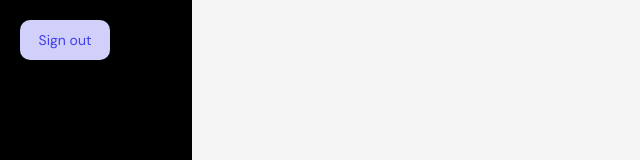
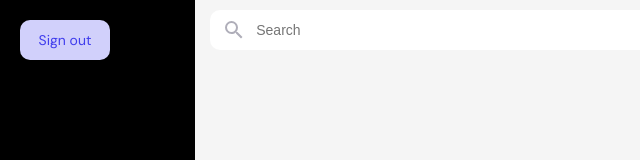
Before and after one commit to daniela142/front-end, a React (Create React App) app: page / in a window 1280 px wide. Shown: the top 160 px of the page, without its empty margins (0-640 px from the left). Built offline with nearby package versions, Linux system fonts and the light colour scheme; sample sign-in values are in the browser's storage.

Commit message:
search bar/dashboard edits

```diff
--- a/src/dashboard/components/Dashboard.js
+++ b/src/dashboard/components/Dashboard.js
@@ -1,7 +1,7 @@
 import React, { useEffect } from "react";
 import { useNavigate } from "react-router-dom";
 import "../style/dashboard.css";
-import { SearchBar } from "../components/searchbar";
+import { SearchBar } from "./searchbar";
 
 export const Dashboard = _ => {
     let navigate = useNavigate();
@@ -41,6 +41,13 @@ export const Dashboard = _ => {
                         Sign out
                     </button>
                 </div>
+            <div className="search">
+                    <SearchBar/>
+            </div>
+            <div>
+
+            </div>
+
              </div>
     );
 }
--- a/src/dashboard/components/searchbar.js
+++ b/src/dashboard/components/searchbar.js
@@ -1,23 +1,19 @@
 import React from "react";
 import "../style/searchbar.css"
-import SearchIcon from '@mui/icons-material/Search';
+import SearchIcon from '../svg/searchIcon';
 
-/**
- * Component for rendering a search bar with a search input field.
- * Allows users to search for businesses, CCF, SOPs, or keywords.
- */
 export const SearchBar = () => {
     return (
         <div className="search-bar">
             {/* Search container */}
             <div className="search-container">
                 {/* Search icon */}
-                <SearchIcon className="search-icon" />
+                <SearchIcon />
                 {/* Input field for search */}
                 <input
                     type="text"
                     id="searchInput"
-                    placeholder="Search for business, CCF, SOPs or keywords"
+                    placeholder="Search"
                 />
             </div>
         </div>
--- a/src/dashboard/style/dashboard.css
+++ b/src/dashboard/style/dashboard.css
@@ -2,6 +2,7 @@
   width: 100%;
   height: 100%;
   background-color: #F5F5F5;
+  display: flex;
   position: fixed;
   overflow: scroll;
 }
@@ -23,7 +24,14 @@
 
 .sidebar {
   height: 100%;
-  width: 15%;
+  width: 18%;
   background-color: black;
   color: white;
+}
+
+.search {
+  display: grid;
+  height: -moz-fit-content;
+  height: fit-content;
+  width: 100%;
 }/*# sourceMappingURL=dashboard.css.map */
--- a/src/dashboard/style/dashboard.scss
+++ b/src/dashboard/style/dashboard.scss
@@ -2,6 +2,7 @@
     width: 100%;
     height: 100%;
     background-color: #F5F5F5;
+    display: flex;
     position: fixed;
     overflow: scroll;
 }
@@ -23,7 +24,13 @@
 
 .sidebar{
     height: 100%;
-    width: 15%;
+    width: 18%;
     background-color: black;
     color: white;
 }
+
+.search{
+    display: grid;
+    height: fit-content;
+    width: 100%;
+}
--- a/src/dashboard/style/searchbar.css
+++ b/src/dashboard/style/searchbar.css
@@ -1,12 +1,18 @@
 .search-bar {
-  width: calc(100vw - 240px - 8vw - 15vw - 4vw);
+  background-color: white;
+  margin-left: 15px;
+  margin-right: 200px;
+  border-radius: 10px;
+  margin-top: 10px;
 }
 
 .search-container {
   position: relative;
   display: flex;
   align-items: center;
-  width: 100%;
+  width: 98%;
+  height: 40px;
+  margin-left: 12px;
 }
 
 .search-container input[type=text] {
@@ -16,8 +22,11 @@
   font-size: 14px;
   flex: 1;
   box-shadow: none;
-  height: 50px;
-  text-indent: 12px;
+  height: 30px;
+  width: -moz-fit-content;
+  width: fit-content;
+  text-indent: 6px;
+  outline: none;
 }
 
 .search-icon {
--- a/src/dashboard/style/searchbar.scss
+++ b/src/dashboard/style/searchbar.scss
@@ -1,13 +1,21 @@
-$search-bar-width: calc(100vw - 240px - 8vw - 15vw - 4vw);
+
 .search-bar {
-  width: $search-bar-width;
+  background-color: white;
+  margin-left: 15px;
+  margin-right: 200px;
+  border-radius: 10px;
+  margin-top: 10px;
 }
 
 .search-container {
   position: relative;
   display: flex;
   align-items: center;
-  width: 100%;
+  width: 98%;
+  height: 40px;
+  margin-left: 12px;
+
+
 }
 
 .search-container input[type=text] {
@@ -19,8 +27,10 @@ $search-bar-width: calc(100vw - 240px - 8vw - 15vw - 4vw);
   font-size: 14px;
   flex: 1;
   box-shadow: none;
-  height: 50px;
-  text-indent: 12px;
+  height:30px;
+  width: fit-content;
+  text-indent: 6px;
+  outline: none;
 
 }
 
--- /dev/null
+++ b/src/dashboard/svg/searchIcon.js
@@ -0,0 +1,27 @@
+import React from "react";
+
+function Icon() {
+  return (
+    <svg
+      xmlns="http://www.w3.org/2000/svg"
+      width="24"
+      height="24"
+      fill="none"
+      viewBox="0 0 24 24"
+    >
+      <g clipPath="url(#clip0_116_566)">
+        <path
+          fill="#AFAEB9"
+          d="M15.5 14h-.79l-.28-.27A6.471 6.471 0 0016 9.5 6.5 6.5 0 109.5 16c1.61 0 3.09-.59 4.23-1.57l.27.28v.79l5 4.99L20.49 19l-4.99-5zm-6 0C7.01 14 5 11.99 5 9.5S7.01 5 9.5 5 14 7.01 14 9.5 11.99 14 9.5 14z"
+        ></path>
+      </g>
+      <defs>
+        <clipPath id="clip0_116_566">
+          <path fill="#fff" d="M0 0H24V24H0z"></path>
+        </clipPath>
+      </defs>
+    </svg>
+  );
+}
+
+export default Icon;
```
Also changed, not shown: 2 other files (tests, documents, lock files or other folders).
